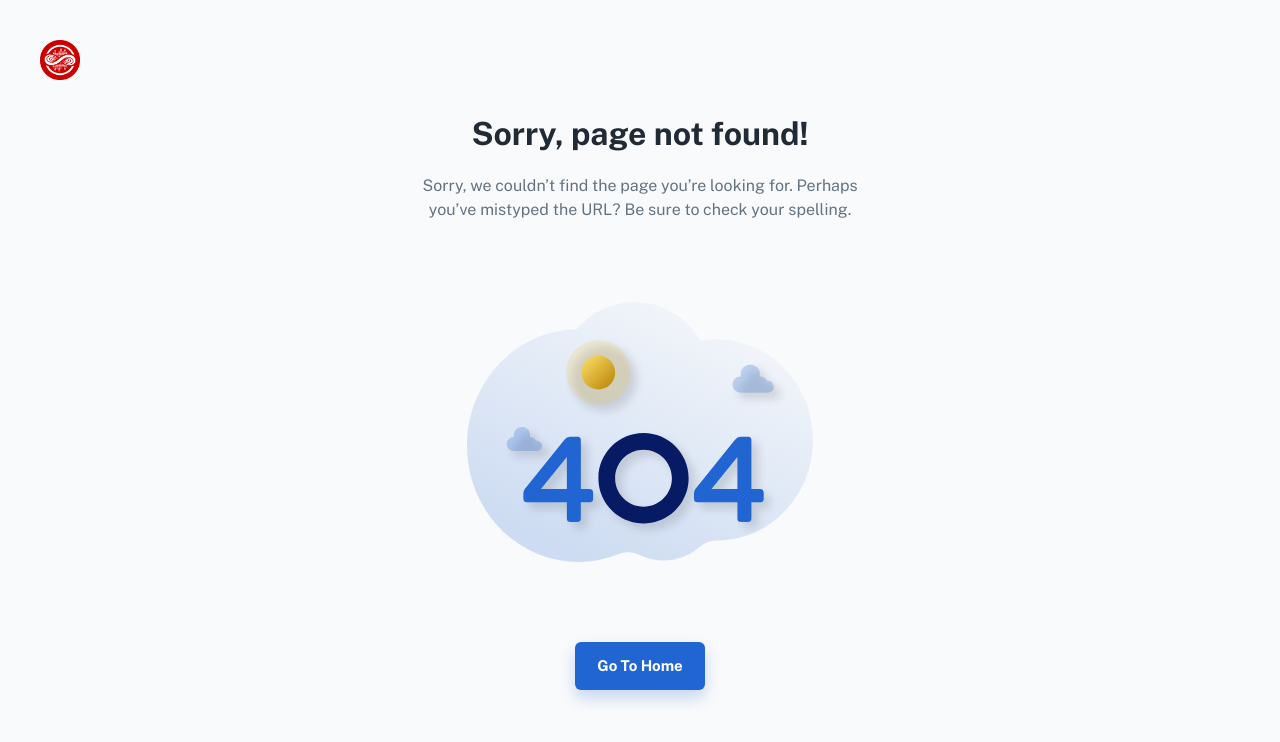
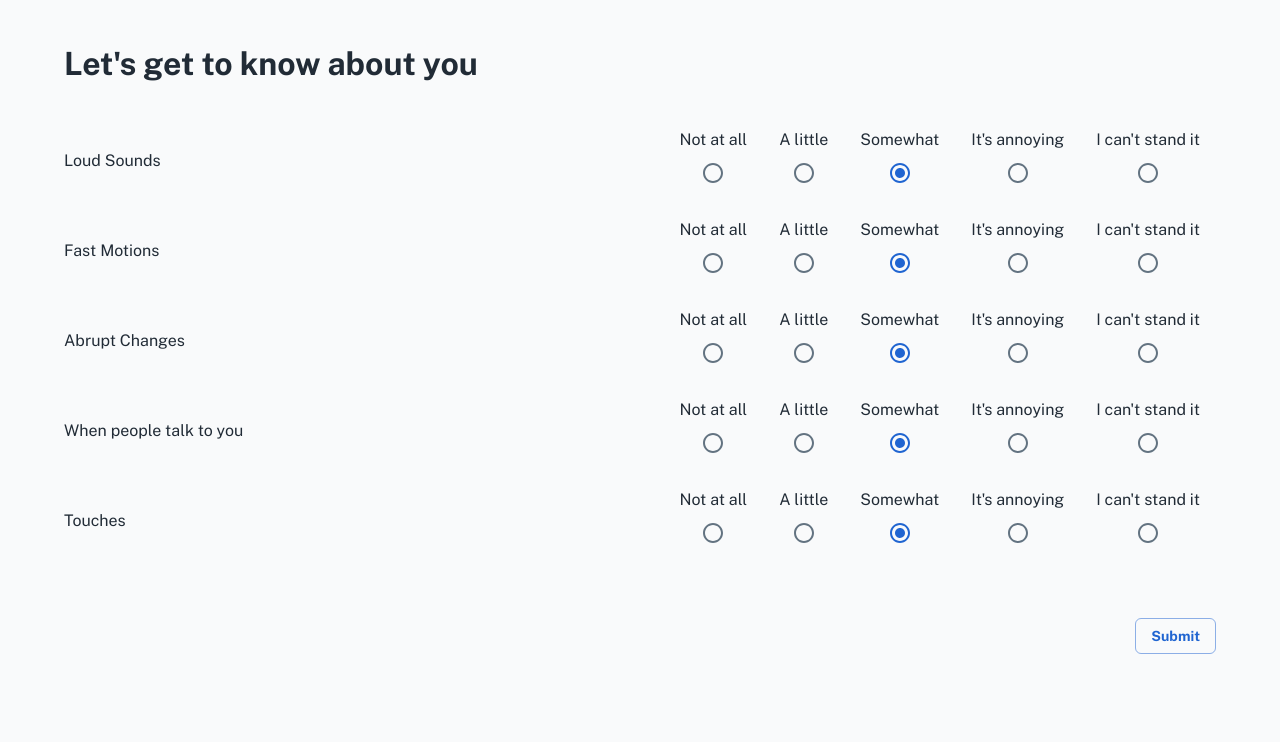
Before and after one commit to scgrady13/CodeForGood2022, a React (Create React App) app in the folder frontend/app/: page /newstudent/1 in a window 1280 px wide. Before the commit this address led to /404. Shown: the top 742 px of the page. Built offline with nearby package versions, Linux system fonts and the light colour scheme; a web font is replaced by a local one.

Commit message:
Add student onboarding experience

```diff
--- /dev/null
+++ b/frontend/app/src/components/surveyrow/index.js
@@ -0,0 +1,59 @@
+import React from 'react';
+import Chart from "react-apexcharts";
+
+import { Typography, Box, FormControl, FormLabel, RadioGroup, FormControlLabel, Radio } from '@mui/material';
+
+const SurveyRow = ({ question }) => {
+    return (
+        <Box sx={{ 'display': 'flex', alignItems: 'center', flexGrow: 1, mb: 3 }}>
+            <Box>
+                <Typography variant="body">
+                    {question}
+                </Typography>
+            </Box>
+            <Box sx={{ flexGrow: 1, textAlign: 'right' }}>
+                <FormControl>
+                    <RadioGroup
+                    row
+                    aria-labelledby="demo-form-control-label-placement"
+                    name="position"
+                    defaultValue="3"
+                    >
+                        <FormControlLabel
+                            value="1"
+                            control={<Radio />}
+                            label="Not at all"
+                            labelPlacement="top"
+                        />
+                        <FormControlLabel
+                            value="2"
+                            control={<Radio />}
+                            label="A little"
+                            labelPlacement="top"
+                        />
+                        <FormControlLabel
+                            value="3"
+                            control={<Radio />}
+                            label="Somewhat"
+                            labelPlacement="top"
+                        />
+                        <FormControlLabel
+                            value="4"
+                            control={<Radio />}
+                            label="It's annoying"
+                            labelPlacement="top"
+                        />
+                        <FormControlLabel
+                            value="5"
+                            control={<Radio />}
+                            label="I can't stand it"
+                            labelPlacement="top"
+                        />
+                    </RadioGroup>
+                </FormControl>
+            </Box>
+        </Box>
+    )
+}
+
+export default SurveyRow
--- /dev/null
+++ b/frontend/app/src/pages/UserOnboardingPage.js
@@ -0,0 +1,39 @@
+import { Helmet } from 'react-helmet-async';
+// @mui
+import { Grid, Button, Container, Stack, Typography, Box } from '@mui/material';
+// components
+import SurveyRow from '../components/surveyrow';
+
+const QUESTIONS = [
+    "Loud Sounds",
+    "Fast Motions",
+    "Abrupt Changes",
+    "When people talk to you",
+    "Touches"
+]
+
+export default function UserOnboardingPage() {
+  return (
+    <>
+      <Helmet>
+        <title> Dashboard: Blog | Minimal UI </title>
+      </Helmet>
+
+      <Container>
+        <Box sx={{ pt: 5 }}>
+            <Typography variant="h3" sx={{ mb: 5 }}>
+                Let's get to know about you
+            </Typography>
+            {QUESTIONS.map((q) => {
+                return (
+                    <SurveyRow question={q} />
+                )
+            })}
+        </Box>
+        <Box sx={{ flexGrow: 1, textAlign: 'right' }}>
+            <Button sx={{ mt: 5 }} variant="outlined">Submit</Button>
+        </Box>
+      </Container>
+    </>
+  );
+}
--- a/frontend/app/src/routes.js
+++ b/frontend/app/src/routes.js
@@ -9,6 +9,7 @@ import LoginPage from './pages/LoginPage';
 import Page404 from './pages/Page404';
 import ProductsPage from './pages/ProductsPage';
 import DashboardAppPage from './pages/DashboardAppPage';
+import UserOnboardingPage from './pages/UserOnboardingPage';
 
 // ----------------------------------------------------------------------
 
@@ -30,6 +31,10 @@ export default function Router() {
       element: <LoginPage />,
     },
     {
+      path: '/newstudent/:id',
+      element: <UserOnboardingPage />,
+    },
+    {
       element: <SimpleLayout />,
       children: [
         { element: <Navigate to="/dashboard/app" />, index: true },
--- a/frontend/app/src/sections/@dashboard/app/AppUserData.js
+++ b/frontend/app/src/sections/@dashboard/app/AppUserData.js
@@ -36,7 +36,7 @@ export default function AppUserData({ title, total, icon, color = 'primary', sx,
 
     useEffect(() => {
       const timer = setInterval(() => {
-        setTestData(testData => [...testData, testData.at(-1) * .85 + Math.floor(Math.random() * 15) + 15 * .15]);
+        setTestData(testData => [...testData, testData.at(-1) * .85 + Math.floor(Math.random() * 20) + 15 * .15]);
       }, 500);
       return () => { clearInterval(timer) }
     }, []);
@@ -49,7 +49,7 @@ export default function AppUserData({ title, total, icon, color = 'primary', sx,
             boxShadow: 0,
             textAlign: 'center',
             color: (theme) => theme.palette[color].darker,
-            bgcolor: (theme) => theme.palette[testData.at(-1) < 62 ? "background" : "error"].lighter,
+            bgcolor: (theme) => theme.palette[testData.at(-1) < 95 ? "background" : "error"].lighter,
             ...sx,
         }}
         {...other}
@@ -68,7 +68,7 @@ export default function AppUserData({ title, total, icon, color = 'primary', sx,
                     <Box sx={{ display: 'flex', alignItems: 'center', textAlign: 'left' }}>
                         <Box sx={{ flexBasis: 125 }}>
                             <Typography variant="h4" color="#eb7971">{testData.at(-1).toFixed(0)} BPM</Typography>
-                            <Typography variant="h4" color="#82aef5">{testData.at(-1).toFixed(0)} F</Typography>
+                            <Typography variant="h4" color="#82aef5">{testData.at(-1).toFixed(0)} °F</Typography>
                         </Box>
                         <Box sx={{ flexGrow: 1, alignItems: 'center' }}>
                             <ApexChart data={testData} />
```
